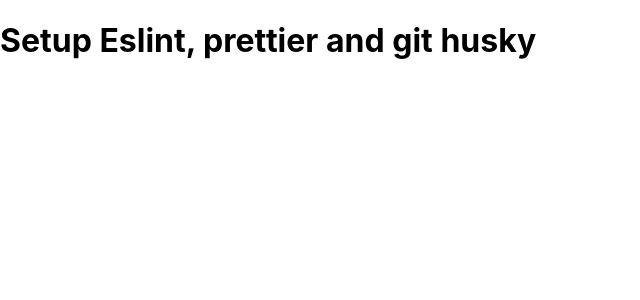
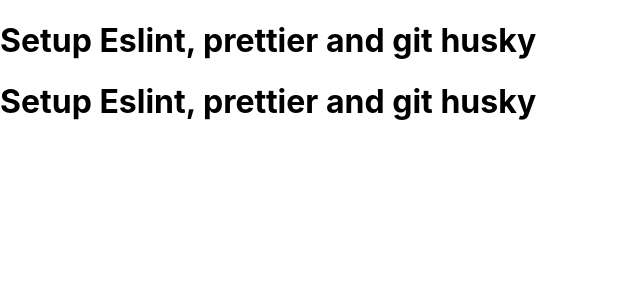
Before and after one commit to farrukh191/precommit-eslint, a React (Create React App) app: page / in a window 1280 px wide. Shown: the top 300 px of the page, without its empty margins (0-640 px from the left). Built offline with nearby package versions, Linux system fonts and the light colour scheme.

Commit message:
now it should work

```diff
--- a/src/App.js
+++ b/src/App.js
@@ -3,9 +3,12 @@
 function App() {
   console.log();
   let as;
+  let as2;
+  console.log("");
   return (
-            <div>
+    <                       div>
       <h1>Setup Eslint, prettier and git husky</h1>
+                <h1>Setup Eslint, prettier and git husky</h1>
     </div>
   );
 }
```
Also changed, not shown: package.json (+9 -8 lines), 2 other files (tests, documents, lock files or other folders).
